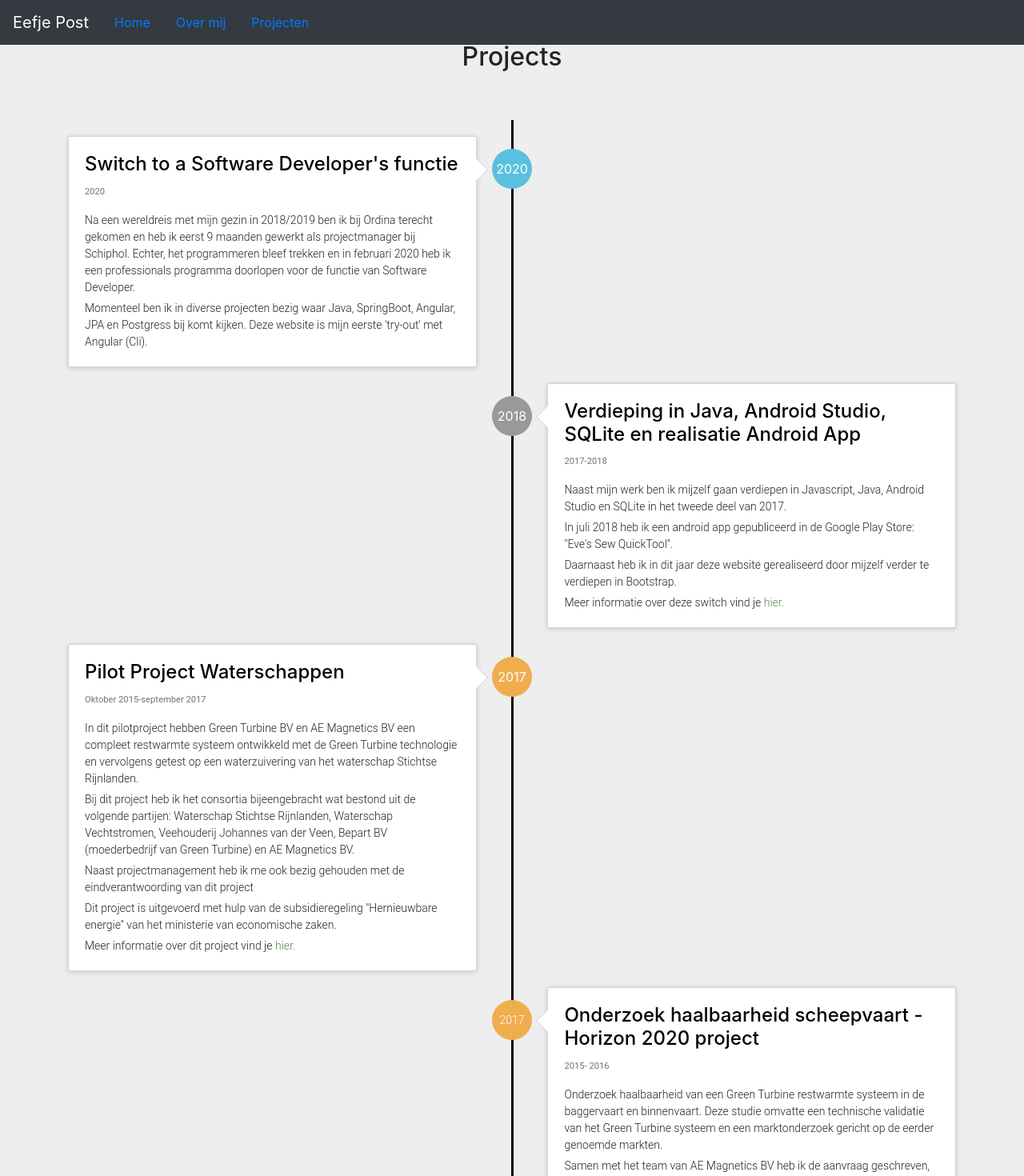
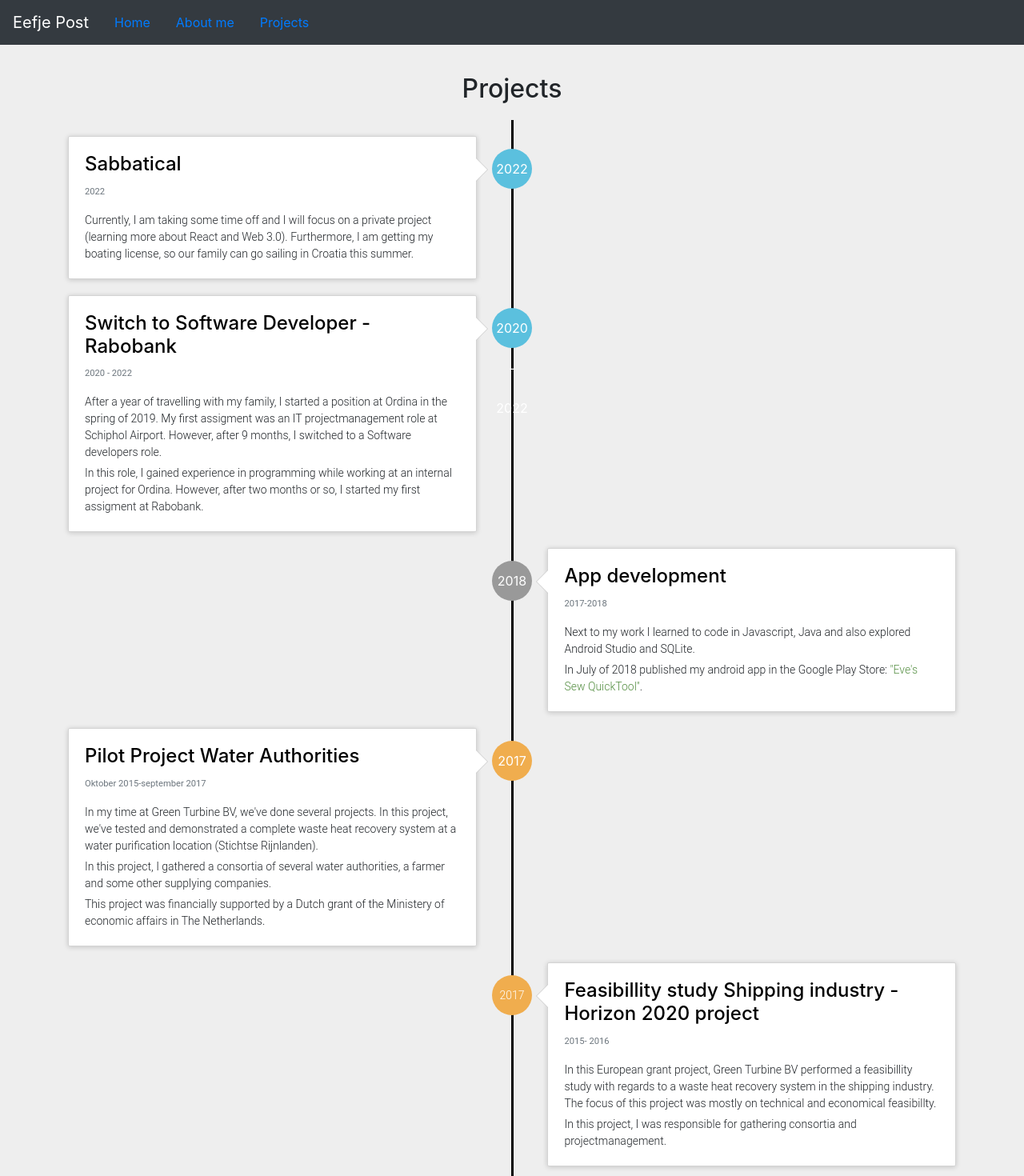
Before and after one commit to Eefjepost/Angular-Big-Idea, an Angular app: page /index/projects in a window 1280 px wide. Shown: the top 1470 px of the page at 80% size. Built offline with nearby package versions, Linux system fonts and the light colour scheme.

Commit message:
translated projectpage, adjusted layout to no horizontal scrolling

```diff
--- a/src/app/about/about.component.css
+++ b/src/app/about/about.component.css
@@ -40,9 +40,9 @@ li {
 
 .card {
   display: flex;
-  margin: 2rem;
   overflow-x: hidden !important;
   max-width: 100% !important;
+  margin-top: 3rem;
 }
 
 .containerMobile {
@@ -59,14 +59,20 @@ li {
 .container {
     max-width: 100% !important;
     overflow-x: hidden !important;
-    align-self: center;
-    margin: 2rem;
+
 }
 
 .img-responsive{
   max-width: 100% !important;
   overflow-x: hidden !important;
+  flex-basis: auto;
+}
+
+.img-fluid{
+  max-width: 100% !important;
   height: auto;
+  overflow-x: hidden !important;
+  flex-basis: auto;
 }
 
   .containerTwo {
@@ -80,7 +86,10 @@ li {
     -moz-column-count: 3;
     column-count: 3;
     display: flex;
+  }
 
+  .row>.col {
+    flex-basis: auto;
   }
 
 }
--- a/src/app/about/about.component.html
+++ b/src/app/about/about.component.html
@@ -1,12 +1,11 @@
 
-    <div class="container" style="background-size: cover; margin-top: 5rem;">
+    <div class="container" style="background-size: cover;">
 
-      <div class="row mx-auto">
-        <div class="card col-sm-12 mx-auto">
-
+      <div class="row mx-auto" style="margin-top: 3rem">
+        <div class="card d-flex">
           <div class="card-body mx-auto">
-            <h3 class='card-title text-center' style="font-size: 30px;">About me</h3>
-            <img class="img-responsive mx-auto d-block" src='./assets/images/eef.jpg' style="height: 200px; margin:1rem">
+            <h3 class='card-title text-center' style="font-size: 30px; margin-top: 1rem">About me</h3>
+            <img class="img-responsive mx-auto d-block" src='./assets/images/eef.jpg' style="height: 200px;">
           </div>
 
           <div class="card-body mx-auto">
@@ -18,8 +17,8 @@
       </div>
 
       <div class="card-body mx-auto">
-       <div class="containerMobile mx-auto" *ngIf="currentWindowWidth < 800">
-        <img class="img-responsive d-block mx-auto" src='./assets/images/boulders.jpg' style="height: 300px; margin:1rem">
+       <div class="containerMobile mx-auto" *ngIf="currentWindowWidth<800">
+        <img class="img-fluid d-block mx-auto" src='./assets/images/boulders.jpg' style="height: auto">
        </div>
       </div>
 
@@ -29,7 +28,7 @@
 
   <div class="containerTwo mx-auto" style="background-size: cover">
 
-    <div class="row mx-auto col-sm-12">
+    <div class="row mx-auto col-sm-12" style="margin-bottom: 2rem;">
 
         <div class="card col-sm-3 mx-auto">
         <div class="card-body">
--- a/src/app/app.component.css
+++ b/src/app/app.component.css
@@ -1,5 +1,8 @@
+html,
 body {
   font-family: 'Roboto', sans-serif;
+  max-width: 100% !important;
+  overflow-x: hidden !important;
 }
 
 header .row,
--- a/src/app/app.component.html
+++ b/src/app/app.component.html
@@ -6,8 +6,8 @@
   <div class="collapse navbar-collapse" id="navbarNav">
     <ul class="nav nav-pills">
       <li><a class='nav-link' [routerLink]="['']">Home</a></li>
-      <li><a class='nav-link' [routerLink]="['about']">Over mij</a></li>
-      <li><a class='nav-link' [routerLink]="['projects']">Projecten</a></li>
+      <li><a class='nav-link' [routerLink]="['about']">About me</a></li>
+      <li><a class='nav-link' [routerLink]="['projects']">Projects</a></li>
     </ul>
   </div>
 </nav>
@@ -17,6 +17,7 @@
 <app-footer></app-footer>
 
 
+
 <!-- * * * * * * * * * * * * * * * * * * * * * * * * * * * * * * * -->
 <!-- * * * * * * * * * * * The content above * * * * * * * * * * * -->
 <!-- * * * * * * * * * * is only a placeholder * * * * * * * * * * -->
--- a/src/app/footer/footer.component.html
+++ b/src/app/footer/footer.component.html
@@ -1,12 +1,10 @@
 <footer class="jumbotron-fluid">
   <div class="row">
     <div class="col-sm-4">
-      <p class="footer" style="margin-left: 1rem;">Photos by Zhen Hu and Josh Calabrese on Unsplash<br/>&copy; 2020 Eefje Post</p>
+      <p class="footer" style="margin-left: 1rem; margin-top: 2rem;">Photos by Zhen Hu and Josh Calabrese on Unsplash<br/>&copy; 2020 Eefje Post</p>
     </div>
     <div class="col-sm-6">
     </div>
     <div class="col-sm-2" style="margin:1rem;"><a target="new" href="mailto:e.post@thebigidea.nl" class="fa fa-envelope" style="margin-right: 1rem;"></a><a target="new" href="http://nl.linkedin.com/in/eefje-post-2922973/" class="fa fa-linkedin-square"></a></div>
   </div>
-
-
 </footer>
--- a/src/app/projects/projects.component.html
+++ b/src/app/projects/projects.component.html
@@ -1,25 +1,38 @@
 
 <div class="container-fluid" style="height: 150px; margin-bottom: 0rem; background-color: #eeeeee">
   <div class="row" style="align-content: center; height: 150px">
-    <h2 class='mx-auto' style="margin-left:0rem">Projects</h2>
+    <h2 class='mx-auto' style="margin-left:0rem; margin-top:5rem">Projects</h2>
   </div>
 </div>
 
 <div class="jumbotron-fluid" style="background-color: #eeeeee">
+
   <div class="container" style="background-color: #eeeeee">
     <ul class="timeline">
 
+        <li class="dropdown">
+          <div class="timeline-badge info">2022</div>
+          <div class="timeline-panel">
+              <div class="timeline-heading">
+                <h4 class="timeline-title">Sabbatical</h4>
+                <p><small class="text-muted"><i class="glyphicon glyphicon-time"></i>2022</small></p>
+              </div>
+              <div class="timeline-body">
+                <p>Currently, I am taking some time off and I will focus on a private project (learning more about React and Web 3.0). Furthermore, I am getting my boating license, so our family can go sailing in Croatia this summer. </p>
+              </div>
+          </div>
+       </li>
 
         <li class="dropdown">
-      <div class="timeline-badge info">2020</div>
+          <div class="timeline-badge info">2020 - 2022</div>
           <div class="timeline-panel">
             <div class="timeline-heading">
-          <h4 class="timeline-title">Switch to a Software Developer's functie</h4>
-          <p><small class="text-muted"><i class="glyphicon glyphicon-time"></i>2020</small></p>
+              <h4 class="timeline-title">Switch to Software Developer - Rabobank</h4>
+              <p><small class="text-muted"><i class="glyphicon glyphicon-time"></i>2020 - 2022</small></p>
             </div>
             <div class="timeline-body">
-          <p>Na een wereldreis met mijn gezin in 2018/2019 ben ik bij Ordina terecht gekomen en heb ik eerst 9 maanden gewerkt als projectmanager bij Schiphol. Echter, het programmeren bleef trekken en in februari 2020 heb ik een professionals programma doorlopen voor de functie van Software Developer. </p>
-          <p>Momenteel ben ik in diverse projecten bezig waar Java, SpringBoot, Angular, JPA en Postgress bij komt kijken. Deze website is mijn eerste 'try-out' met Angular (Cli).</p>
+                <p>After a year of travelling with my family, I started a position at Ordina in the spring of 2019. My first assigment was an IT projectmanagement role at Schiphol Airport. However, after 9 months, I switched to a Software developers role. </p>
+                <p>In this role, I gained experience in programming while working at an internal project for Ordina. However, after two months or so, I started my first assigment at Rabobank. </p>
             </div>
           </div>
         </li>
@@ -28,16 +41,12 @@
           <div class="timeline-badge succes">2018</div>
           <div class="timeline-panel">
             <div class="timeline-heading">
-          <h4 class="timeline-title">Verdieping in Java, Android Studio, SQLite en realisatie Android App</h4>
+              <h4 class="timeline-title">App development</h4>
               <p><small class="text-muted"><i class="glyphicon glyphicon-time"></i>2017-2018</small></p>
             </div>
             <div class="timeline-body">
-          <p>Naast mijn werk ben ik mijzelf gaan verdiepen in Javascript, Java, Android Studio en SQLite in het tweede deel van 2017.</p>
-          <p>In juli 2018  heb ik een android app gepubliceerd in de Google Play Store: "Eve's Sew QuickTool".</p>
-          <p>Daarnaast heb ik  in dit jaar deze website gerealiseerd door mijzelf verder te verdiepen in Bootstrap.</p>
-          <p> Meer informatie over deze switch vind je <a href="http://www.thebigidea.nl/appdevelopment.html" style="color: #538d40" target="_blank">hier.</a></p>
-
-
+              <p>Next to my work I learned to code in Javascript, Java and also explored Android Studio and SQLite.</p>
+              <p>In July of 2018 published my android app in the Google Play Store: <a href="https://tinyurl.com/y2vc2lnq" style="color: #538d40">"Eve's Sew QuickTool"</a>.</p>
             </div>
           </div>
         </li>
@@ -46,16 +55,13 @@
           <div class="timeline-badge warning">2017</div>
           <div class="timeline-panel">
             <div class="timeline-heading">
-          <h4 class="timeline-title">Pilot Project Waterschappen</h4>
+              <h4 class="timeline-title">Pilot Project Water Authorities</h4>
               <p><small class="text-muted"><i class="glyphicon glyphicon-time"></i> Oktober 2015-september 2017</small></p>
             </div>
             <div class="timeline-body">
-          <p>In dit pilotproject hebben Green Turbine BV en AE Magnetics BV een compleet restwarmte systeem ontwikkeld met de Green Turbine technologie en vervolgens getest op een waterzuivering van het waterschap Stichtse Rijnlanden.</p>
-          <p>Bij dit project heb ik het consortia bijeengebracht wat bestond uit de volgende partijen: Waterschap Stichtse Rijnlanden, Waterschap Vechtstromen, Veehouderij Johannes van der Veen, Bepart BV (moederbedrijf van Green Turbine) en AE Magnetics BV.</p><p>Naast projectmanagement heb ik me ook bezig gehouden met de eindverantwoording van dit project </p>
-          <p>Dit project is uitgevoerd met hulp van de subsidieregeling "Hernieuwbare energie" van het ministerie van economische zaken.</p>
-          <p> Meer informatie over dit project vind je <a href="http://greenturbine.eu/projects.html" style="color: #538d40" target="_blank">hier.</a></p>
-
-
+              <p>In my time at Green Turbine BV, we've done several projects. In this project, we've tested and demonstrated a complete waste heat recovery system at a water purification location (Stichtse Rijnlanden).</p>
+              <p>In this project, I gathered a consortia of several water authorities, a farmer and some other supplying companies.</p>
+              <p>This project was financially supported by a Dutch grant of the Ministery of economic affairs in The Netherlands.</p>
             </div>
           </div>
         </li>
@@ -64,16 +70,12 @@
           <div class="timeline-badge warning"><p>2017</p></div>
           <div class="timeline-panel">
             <div class="timeline-heading">
-
-          <h4 class="timeline-title">Onderzoek haalbaarheid scheepvaart - Horizon 2020 project</h4>
+              <h4 class="timeline-title">Feasibillity study Shipping industry - Horizon 2020 project</h4>
               <p><small class="text-muted"><i class="glyphicon glyphicon-time"></i> 2015- 2016</small></p>
-
             </div>
             <div class="timeline-body">
-
-          <p>Onderzoek haalbaarheid van een Green Turbine restwarmte systeem in de baggervaart en binnenvaart. Deze studie omvatte een technische validatie van het Green Turbine systeem en een marktonderzoek gericht op de eerder genoemde markten.</p>
-          <p> Samen met het team van AE Magnetics BV heb ik de aanvraag geschreven, projectmanagement uitgevoerd en was ik verantwoordelijk voor de eindverantwoording. </p>
-
+              <p> In this European grant project, Green Turbine BV performed a feasibillity study with regards to a waste heat recovery system in the shipping industry. The focus of this project was mostly on technical and economical feasibillty.</p>
+              <p> In this project, I was responsible for gathering consortia and projectmanagement. </p>
             </div>
           </div>
         </li>
@@ -86,16 +88,16 @@
               <p><small class="text-muted"><i class="glyphicon glyphicon-time"></i>2015 </small></p>
             </div>
             <div class="timeline-body">
-          <p> In samenwerking met Ebersp&auml;cher Exhaust Technology GmbH & Co. KG heeft Green Turbine een pilot plant op lab schaal gerealiseerd waarbij een 1.2 kWe Green Turbine werd aangedreven met de uitlaatgassen van een dieselmotor.</p>
-          <p> Dit project werd mede mogelijk gemaakt door de subsidie regeling van het ministerie van Economische zaken, uitgevoerd door het EICB.</p>
-          <p> Tijdens dit project ben ik verantwoordelijk geweest voor de investering vanuit Eberspaecher, het schrijven van de aanvraag, projectmanagement en eindverantwoording.</p>
+              <p> In cooperation with Ebersp&auml;cher Exhaust Technology GmbH & Co. KG, Green Turbine established a pilot project, in which a Green Turbine system used the waste heat of a diesel engine in order to generate electricity. </p>
+              <p> This project was financially supported by a Dutch grant of the Ministery of economic affairs in The Netherlands.</p>
+              <p> My role was to secure investment from several parties and management of this grant project.</p>
             </div>
           </div>
         </li>
 
-
     </ul>
 
+
 </div>
-</div>
+
 <div class="row justify-content-center" style="background-color: #eeeeee; margin:5rem"><button class='btn btn-outline-dark' (click)='onBack()'>Terug</button></div>
--- a/src/styles.css
+++ b/src/styles.css
@@ -1,2 +1,8 @@
 /* You can add global styles to this file, and also import other style files */
 @import "~bootstrap/dist/css/bootstrap.css";
+
+html,
+body {
+  max-width: 100% !important;
+  overflow-x: hidden !important;
+}
```
Lines whose indentation alone changed are shown as unchanged.
